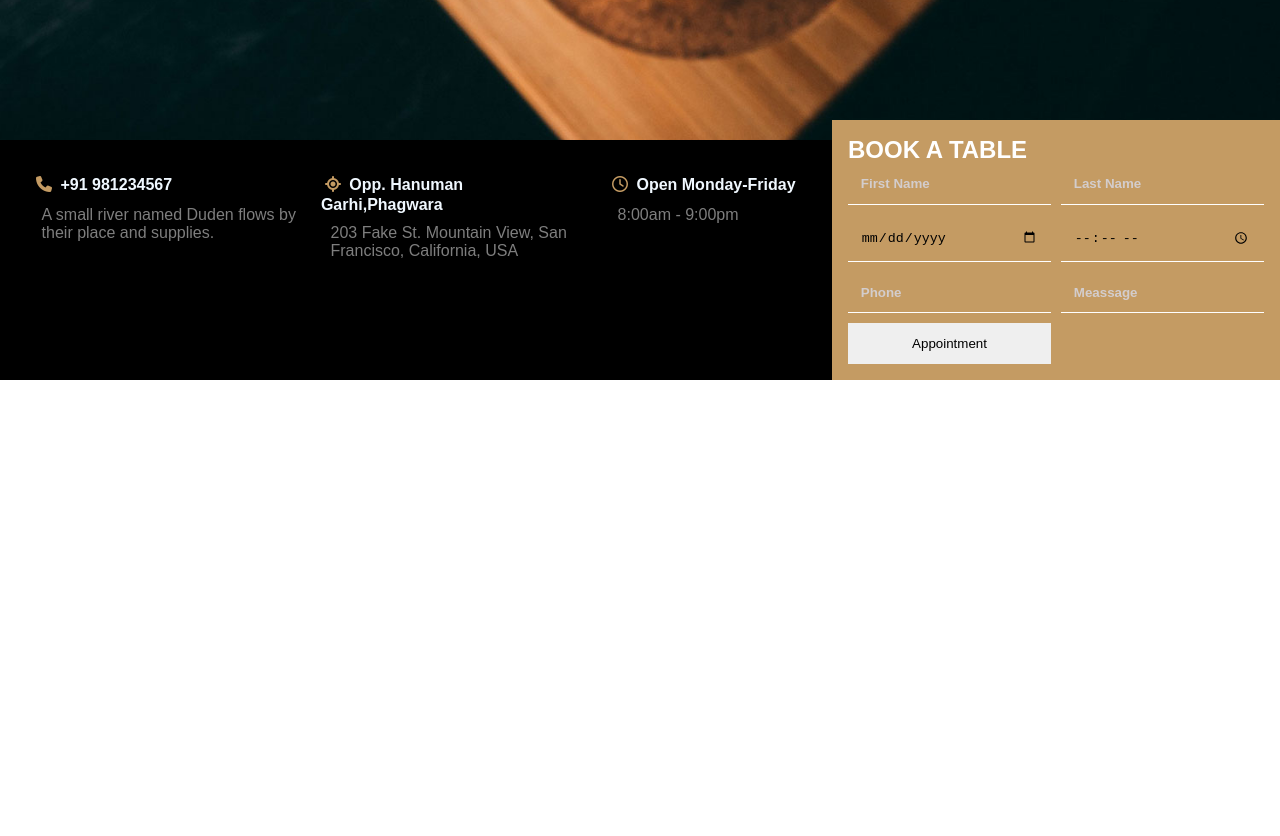
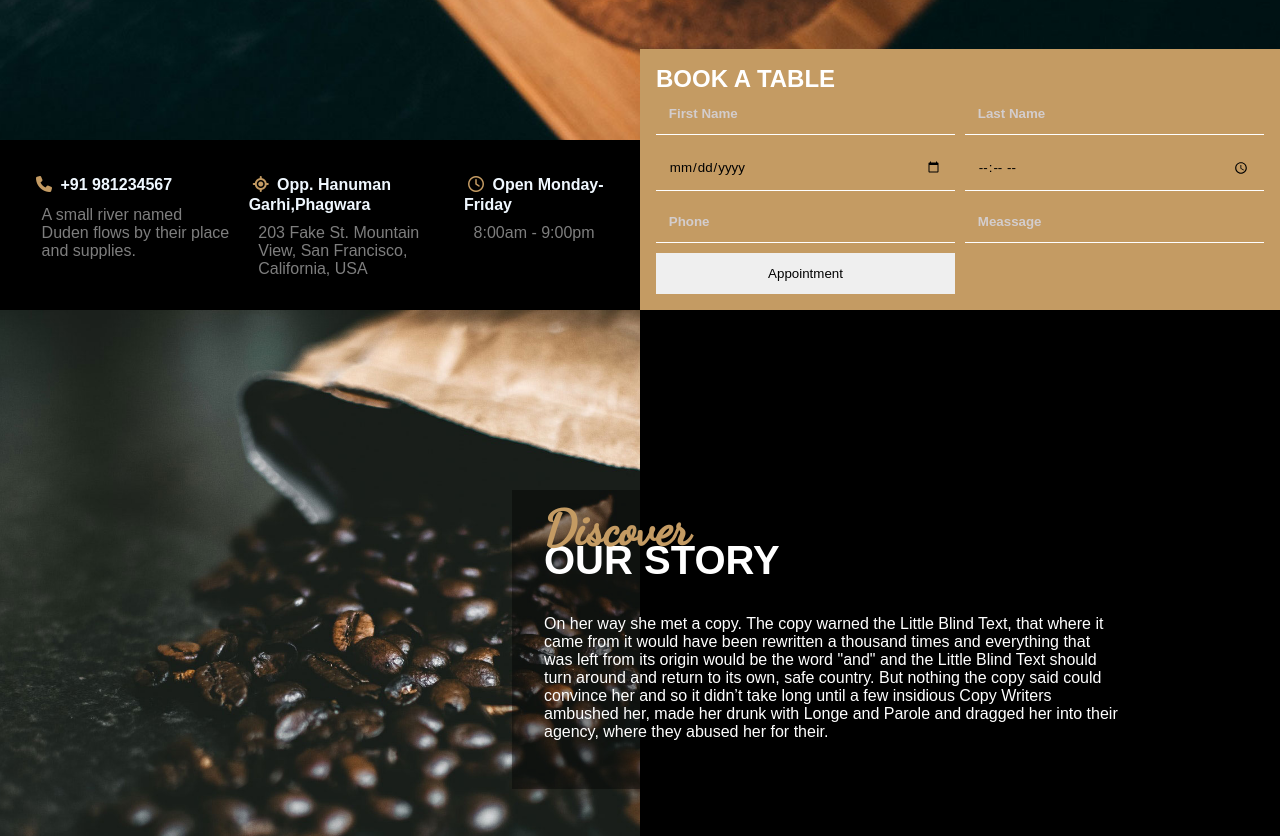
Before and after one commit to nerdyRK/coffee, a plain HTML site: page index.html in a window 1280 px wide. Shown: the part 660-1496 px from the top of the page. Before the commit the page ends 1040 px from the top, so only its background shows below. Drawn offline with Linux system fonts and the light colour scheme.

Commit message:
added responsive (section three)

```diff
--- a/index.html
+++ b/index.html
@@ -10,6 +10,9 @@
       href="https://fonts.googleapis.com/css2?family=Young+Serif&display=swap"
       rel="stylesheet"
     />
+    <link rel="preconnect" href="https://fonts.googleapis.com">
+<link rel="preconnect" href="https://fonts.gstatic.com" crossorigin>
+<link href="https://fonts.googleapis.com/css2?family=Dancing+Script:wght@500&family=Young+Serif&display=swap" rel="stylesheet">
     <link rel="stylesheet" href="https://cdnjs.cloudflare.com/ajax/libs/font-awesome/6.4.2/css/all.min.css" integrity="sha512-z3gLpd7yknf1YoNbCzqRKc4qyor8gaKU1qmn+CShxbuBusANI9QpRohGBreCFkKxLhei6S9CQXFEbbKuqLg0DA==" crossorigin="anonymous" referrerpolicy="no-referrer" />
     <title>HOME</title>
   </head>
@@ -79,6 +82,15 @@
       </div>
     </section>
 
+    <section class="three">
+        <img src="images/bg_1.jpg" alt="">
+
+        <div class="overlay">
+          <h1>OUR STORY</h2>
+            <p>On her way she met a copy. The copy warned the Little Blind Text, that where it came from it would have been rewritten a thousand times and everything that was left from its origin would be the word "and" and the Little Blind Text should turn around and return to its own, safe country. But nothing the copy said could convince her and so it didn’t take long until a few insidious Copy Writers ambushed her, made her drunk with Longe and Parole and dragged her into their agency, where they abused her for their.</p>
+        </div>
+        <div class="blackbg"></div>
+    </section>
 
     <script src="main.js"></script>
   </body>
--- a/main.css
+++ b/main.css
@@ -3,6 +3,7 @@
   margin: 0;
   padding: 0;
   box-sizing: border-box;
+  font-family: Arial, Helvetica, sans-serif;
 }
 button{
     cursor: pointer;
@@ -49,6 +50,7 @@ nav{
     display: flex;
     justify-content: space-between;
     align-items: center;
+
     /* background-color: transparent; */
     /* padding:20px 0; */
     /* height: fit-content; */
@@ -61,6 +63,14 @@ nav{
     /* width: 100vw; */
     text-align: center;
     color: aliceblue;
+}
+
+.nav-active{
+    background: #000;
+    position: fixed;
+    top: 0;
+    right: 0;
+    left: 0;
 }
 
 nav > *{
@@ -192,7 +202,7 @@ transition: all 0.15s linear;
 .two{
     font-family: arial;
     width: 100%;
-    height: 30vh;
+    height: max-content;
     background-color: rgb(156, 113, 113);
     display: flex;
     justify-content: space-between;
@@ -204,7 +214,7 @@ transition: all 0.15s linear;
     color: white;
     padding: 1rem;
     height: max-content;
-    width: 35vw;
+    width: 50vw;
     position: absolute;
     bottom: 0;
     /* text-align: center; */
@@ -218,9 +228,7 @@ transition: all 0.15s linear;
     gap: 10px;
     /* justify-content: space-between; */
 }
-#Date, #time, #phone {
-      grid-column: span 1; /* Spanning 1 column for date, time, and phone */
-    }
+
 .card input{
     padding: 0.8rem;
     outline: none;
@@ -255,7 +263,7 @@ color: aliceblue;
     background: #000;
     color: aliceblue;
     display: flex;
-    width: 65vw;
+    width: 50vw;
     justify-content: center;
     align-items: baseline;
     gap: 3%;
@@ -282,7 +290,7 @@ color: aliceblue;
     color: #7e7e7e;
 }
 
-@media (max-width:600px){
+@media (max-width:700px){
     .card form, .two{
         display: block;
 
@@ -305,3 +313,66 @@ color: aliceblue;
         margin: 1rem;
     }
 }
+
+.three{
+    display: flex;
+    width:   100%;
+    min-height:  90vh;
+    position: relative;
+    /* flex: 1; */
+}
+
+.three img{
+
+    background: #c9b4b4;
+    /* aspect-ratio: auto */
+    object-fit: cover;
+    object-position: center;
+    flex: 1;
+    width: 50%;
+}
+.three .blackbg{
+   background: #000;
+   flex: 1;
+}
+
+.three .overlay{
+    position: absolute;
+    color: white;
+    background-color: #00000068;
+    padding: 3rem 2rem;
+    width: 50vw;
+    top: 25%;
+    left: 40%;
+}
+.three .overlay h1{
+    font-size: 2.5rem;
+    margin-bottom: 2rem;
+}
+.three .overlay h1::before{
+    content: "Discover";
+    color: #c49b63;
+    font-family: 'Young Serif', serif;
+    font-size: 3rem;
+    font-family: 'Dancing Script', cursive;
+    position: absolute;
+    margin-top: 2rem;
+    top: -22px;
+}
+
+@media(max-width:700px){
+    .three{
+        flex-direction: column;
+    }
+    .three img{
+        width: 100%;
+        height: 400px;
+        object-fit: cover;
+    }
+    .three .overlay{
+        width: 100%;
+        left: 0;
+        top: 50%;
+        background: #000;
+    }
+}
--- a/main.js
+++ b/main.js
@@ -1,6 +1,7 @@
 let menubtn=document.querySelector('.burger')
 let menu=document.querySelector('.nav-links')
 let container=document.querySelector('.container-1')
+let nav=document.querySelector("nav")
 
 // let imgs=["images/bg_2.jpg","images/bg_1.jpg","images/bg_2.jpg"]
 
```
